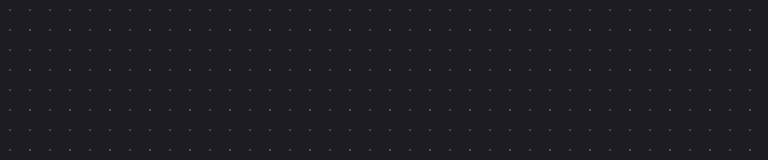
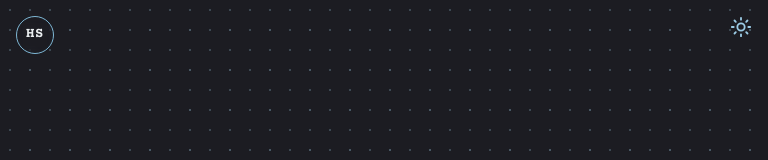
Before and after one commit to Hethu-Sri/hethusri-portfolio, a React (Vite) app: page / in a window 768 px wide. Shown: the top 160 px of the page. Built offline with nearby package versions, Linux system fonts and the light colour scheme.

Commit message:
Added theme,navbutton,logo for Mobile View

```diff
--- a/src/App.jsx
+++ b/src/App.jsx
@@ -10,13 +10,19 @@ import Skills from "./sections/Skills";
 import Projects from "./sections/Projects";
 import Contact from "./sections/Contact";
 import Footer from "./components/Footer";
+import MobileCommandNav from "./components/MobileCommandNav";
+import MobileThemeToggle from "./components/MobileThemeToggle";
 
 function App() {
   const [count, setCount] = useState(0)
 
   return (
     <>
+    <div className="mobile-hs-logo">HS</div>
+
       <Navbar />
+      <MobileCommandNav />
+      <MobileThemeToggle />
       <Home />
       <About />
       <Experience />
--- /dev/null
+++ b/src/components/MobileCommandNav.jsx
@@ -0,0 +1,47 @@
+import { useState } from "react";
+import "../styles/MobileCommandNav.css";
+
+const sections = [
+  { id: "home", label: "home" },
+  { id: "about", label: "about" },
+  { id: "experience", label: "experience" },
+  { id: "projects", label: "projects" },
+  { id: "contact", label: "contact" },
+];
+
+const MobileCommandNav = () => {
+  const [open, setOpen] = useState(false);
+
+  const handleNavigate = (id) => {
+    document.getElementById(id)?.scrollIntoView({ behavior: "smooth" });
+    setOpen(false);
+  };
+
+  return (
+    <div className="mobile-command-nav">
+      <button
+        className="command-toggle"
+        onClick={() => setOpen(!open)}
+        aria-label="Open navigation"
+      >
+        ⌘
+      </button>
+
+      {open && (
+        <div className="command-menu">
+          {sections.map((s) => (
+            <button
+              key={s.id}
+              onClick={() => handleNavigate(s.id)}
+              className="command-item"
+            >
+              &gt; {s.label}
+            </button>
+          ))}
+        </div>
+      )}
+    </div>
+  );
+};
+
+export default MobileCommandNav;
--- /dev/null
+++ b/src/components/MobileThemeToggle.jsx
@@ -0,0 +1,22 @@
+import { Sun, Moon } from "lucide-react";
+import useTheme from "../hooks/UseTheme";
+import "../styles/MobileThemeToggle.css";
+
+const MobileThemeToggle = () => {
+  const { theme, toggleTheme } = useTheme();
+
+  return (
+    <button
+  className="mobile-theme-toggle"
+  onClick={toggleTheme}
+  aria-label="Toggle theme"
+>
+  {theme === "dark" ? <Sun size={22} /> : <Moon size={22} />}
+</button>
+
+
+
+  );
+};
+
+export default MobileThemeToggle;
--- /dev/null
+++ b/src/styles/MobileCommandNav.css
@@ -0,0 +1,67 @@
+/* MOBILE ONLY */
+@media (min-width: 768px) {
+    .mobile-command-nav {
+      display: none;
+    }
+  }
+
+  .mobile-command-nav {
+    position: fixed;
+    top: 12px;
+    left: 50%;
+    transform: translateX(-50%);
+    z-index: 1000;
+  }
+
+  /* ⌘ Button */
+  .command-toggle {
+    background: #0b1220;
+    color: #9bcbe5;
+    border: 1px solid rgba(155, 203, 229, 0.35);
+    border-radius: 10px;
+    padding: 8px 14px;
+    font-size: 16px;
+    cursor: pointer;
+    box-shadow: 0 8px 20px rgba(0, 0, 0, 0.35);
+  }
+
+  /* Dropdown */
+  .command-menu {
+    margin-top: 10px;
+    background: #0b1220;
+    border: 1px solid rgba(155, 203, 229, 0.25);
+    border-radius: 12px;
+    padding: 10px;
+    min-width: 180px;
+    animation: slideDown 0.15s ease-out;
+  }
+
+  /* Items */
+  .command-item {
+    display: block;
+    width: 100%;
+    background: transparent;
+    color: #9bcbe5;
+    border: none;
+    text-align: left;
+    font-family: monospace;
+    font-size: 14px;
+    padding: 8px 6px;
+    cursor: pointer;
+  }
+
+  .command-item:hover {
+    color: #ffffff;
+  }
+
+  /* Animation */
+  @keyframes slideDown {
+    from {
+      opacity: 0;
+      transform: translateY(-6px);
+    }
+    to {
+      opacity: 1;
+      transform: translateY(0);
+    }
+  }
--- /dev/null
+++ b/src/styles/MobileThemeToggle.css
@@ -0,0 +1,26 @@
+.mobile-theme-toggle {
+    position: fixed;
+    top: 16px;
+    right: 16px;
+    z-index: 9999;
+
+    background: none;
+    border: none;
+    padding: 0;
+    margin: 0;
+
+    cursor: pointer;
+    color: #9bcbe5;
+  }
+
+  /* Light mode icon color */
+  [data-theme="light"] .mobile-theme-toggle {
+    color: #0b1220;
+  }
+
+  /* Hide on desktop */
+  @media (min-width: 900px) {
+    .mobile-theme-toggle {
+      display: none;
+    }
+  }
--- a/src/styles/index.css
+++ b/src/styles/index.css
@@ -353,6 +353,43 @@ section,
 .about-page {
   text-align: left;
 }
+/* ================================
+   MOBILE HS LOGO
+================================ */
+/* ================================
+   MOBILE HS LOGO (CIRCLE)
+================================ */
+.mobile-hs-logo {
+  display: none;
+}
+
+@media (max-width: 768px) {
+  .mobile-hs-logo {
+    display: flex;
+    align-items: center;
+    justify-content: center;
+
+    position: fixed;
+    top: 16px;
+    left: 16px;
+    z-index: 9999;
+
+    width: 38px;
+    height: 38px;
+
+    font-weight: 700;
+    font-size: 14px;
+    letter-spacing: 0.5px;
+
+    color: var(--text-color);
+    border: 1px solid var(--border-color);
+    border-radius: 50%;
+
+    background: transparent;
+    backdrop-filter: blur(4px);
+  }
+}
+
 
 /* ================================
    MOBILE LAYOUT FIX
@@ -360,6 +397,7 @@ section,
 
 @media (max-width: 768px) {
   /* Hide sidebar on mobile */
+  .sidebar,
   .floating-sidebar {
     display: none;
   }
@@ -372,13 +410,41 @@ section,
   }
 
   /* Reduce section spacing */
-  section {
+  /* section {
     justify-content: left;
     margin-left: 0 !important;
     padding-left: 1px;
     padding-right: 1px;
+  } */
+}
+/* ================================
+   MOBILE SECTION SPACING FIX
+================================ */
+@media (max-width: 768px) {
+  .section {
+    padding-top: 32px;
+    padding-bottom: 48px;
   }
 }
+
+/* ================================
+   MOBILE TEXT ALIGNMENT FIX
+================================ */
+@media (max-width: 768px) {
+  p,
+  .about-editorial p,
+  .skills-copy,
+  .experience-content p {
+    text-align: left;
+    text-justify: unset;
+    max-width: 100%;
+  }
+
+  h1, h2, h3 {
+    text-align: left;
+  }
+}
+
 /* @media (max-width: 768px) {
   h1 {
     font-size: 1.0em;
```
